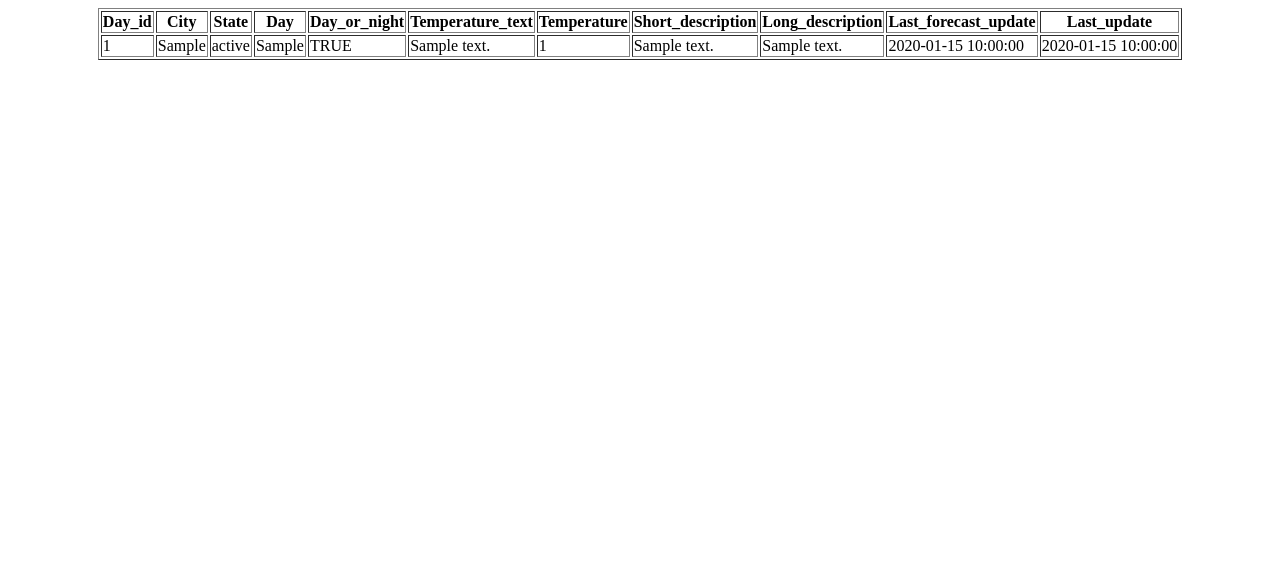
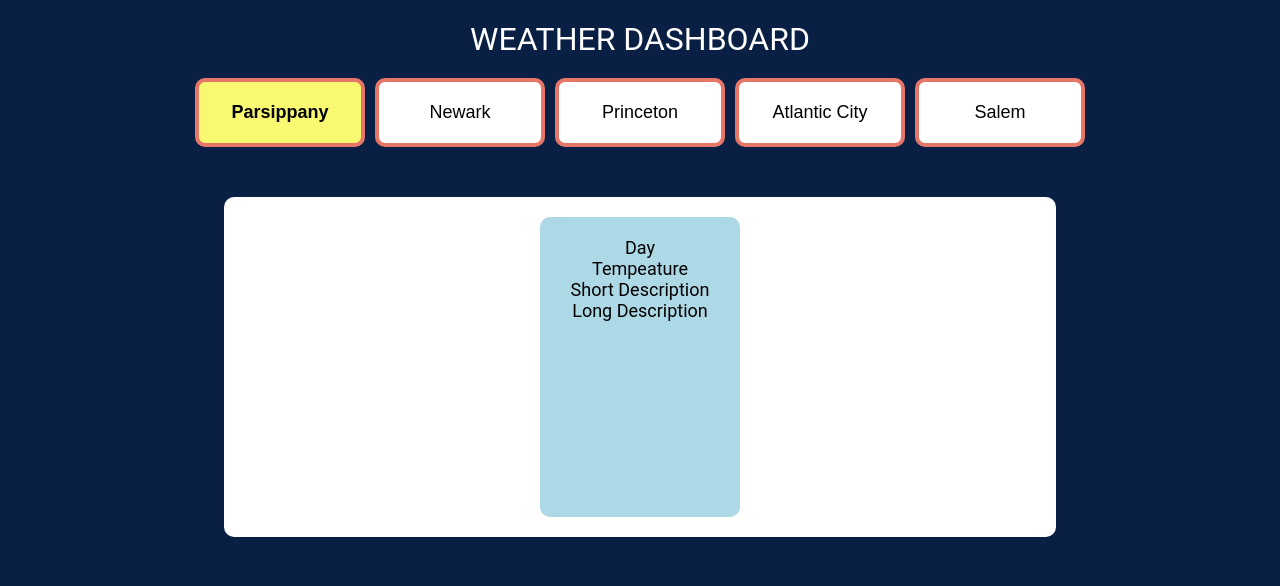
Before and after one commit to Vrajs16/weather-dashboard, a PHP site: page / in a window 1280 px wide. Shown: the top 586 px of the page. Run offline with PHP 8.4, Linux system fonts and the light colour scheme; tables that the repository leaves empty hold one stand-in row (values such as "Sample post").

Commit message:
Simple Ui with php

```diff
--- a/dbfuncs.php
+++ b/dbfuncs.php
@@ -1,5 +1,6 @@
 <?php
 require 'dbconn.php';
+
 
 function getAllWeatherData()
 {
@@ -9,3 +10,11 @@ function getAllWeatherData()
     mysqlClose($cnx);
     return $cursor;
 }
+function getCityWeather($city)
+{
+    $cnx = mysqlConnect();
+    $query = 'SELECT * FROM weather_data WHERE city="' . $city . '"';
+    $cursor = $cnx->query($query);
+    mysqlClose($cnx);
+    return $cursor;
+}
--- /dev/null
+++ b/index.css
@@ -0,0 +1,70 @@
+* {
+  margin: 0px;
+  padding: 0px;
+  box-sizing: border-box;
+  font-weight: normal;
+}
+
+html,
+body {
+  background-color: #0a1f44;
+  font-family: "Roboto", sans-serif;
+}
+.top-navigation {
+  padding: 20px;
+}
+
+.dash-title {
+  color: white;
+  text-align: center;
+}
+
+.container {
+  padding: 0 100px;
+  display: flex;
+  flex-wrap: wrap;
+  justify-content: center;
+  gap: 10px;
+}
+
+.item {
+  padding: 20px;
+  width: 170px;
+  color: black;
+  background-color: white;
+  font-size: large;
+  border-radius: 10px;
+  border: 4px solid #e57668;
+  outline: none;
+  font-weight: lighter;
+  justify-content: center;
+}
+.item-selected {
+  background-color: #f9f871;
+  font-weight: bolder;
+}
+
+.weather-dashboard {
+  margin: 50px auto;
+  max-width: 65%;
+  padding: 20px;
+  color: black;
+  background-color: white;
+  font-size: large;
+  border: none;
+  outline: none;
+  border-radius: 10px;
+  display: flex;
+  justify-content: center;
+  gap: 10px;
+  flex-wrap: wrap;
+}
+
+.weather-item {
+  padding: 20px;
+  background-color: lightblue;
+  border-radius: 10px;
+  width: 200px;
+  height: 300px;
+  text-align: center;
+}
--- a/index.php
+++ b/index.php
@@ -3,51 +3,116 @@
 <?php require 'dbfuncs.php'; ?>
 
 <head>
-    <meta charset="UTF-8">
-    <meta http-equiv="X-UA-Compatible" content="IE=edge">
-    <meta name="viewport" content="width=device-width, initial-scale=1.0">
-    <title>Weather Dashboard</title>
+  <meta charset="UTF-8" />
+  <meta http-equiv="X-UA-Compatible" content="IE=edge" />
+  <meta name="viewport" content="width=device-width, initial-scale=1.0" />
+  <link rel="stylesheet" href="index.css" />
+  <title>Weather Dashboard</title>
 </head>
 
 <body>
-    <table align="center" border="1">
-        <thead>
-            <tr>
-                <th>Day_id</th>
-                <th>City</th>
-                <th>State</th>
-                <th>Day</th>
-                <th>Day_or_night</th>
-                <th>Temperature_text</th>
-                <th>Temperature</th>
-                <th>Short_description</th>
-                <th>Long_description</th>
-                <th>Last_forecast_update</th>
-                <th>Last_update</th>
-            </tr>
-        </thead>
-        <tbody>
-            <?php
-            $cursor = getAllWeatherData();
-            while ($row = $cursor->fetch_assoc()) {
-                echo '<tr>';
-                echo '<td>' . $row['day_id'] . '</td>';
-                echo '<td>' . $row['city'] . '</td>';
-                echo '<td>' . $row['state'] . '</td>';
-                echo '<td>' . $row['day'] . '</td>';
-                $answer = (intval($row['day_or_night'])) ? 'TRUE' : 'FALSE';
-                echo '<td>' . $answer . '</td>';
-                echo '<td>' . $row['temperature_text'] . '</td>';
-                echo '<td>' . $row['temperature'] . '</td>';
-                echo '<td>' . $row['short_description'] . '</td>';
-                echo '<td>' . $row['long_description'] . '</td>';
-                echo '<td>' . $row['last_forecast_update'] . '</td>';
-                echo '<td>' . $row['last_update'] . '</td>';
-                echo '</tr>';
-            }
-            ?>
-        </tbody>
-    </table>
+  <div class="top-navigation">
+    <a style="text-decoration: none;" href="/index.php">
+      <h1 class="dash-title">WEATHER DASHBOARD</h1>
+    </a>
+  </div>
+  <div>
+    <!-- Create from php-->
+    <form class="container" action="index.php" , method="get">
+      <?php
+      if (isset($_GET['city'])) {
+        $city = $_GET['city'];
+        if ($city == "Parsippany") {
+          echo '
+          <input class="item item-selected" type="submit" name="city" value="Parsippany" disabled/>
+          <input class="item" type="submit" name="city" value="Newark" />
+          <input class="item" type="submit" name="city" value="Princeton" />
+          <input class="item" type="submit" name="city" value="Atlantic City" />
+          <input class="item" type="submit" name="city" value="Salem" />';
+        } else if ($city == "Newark") {
+          echo '
+          <input class="item" type="submit" name="city" value="Parsippany" />
+          <input class="item item-selected" type="submit" name="city" value="Newark" disabled/>
+          <input class="item" type="submit" name="city" value="Princeton" />
+          <input class="item" type="submit" name="city" value="Atlantic City" />
+          <input class="item" type="submit" name="city" value="Salem" />';
+        } else if ($city == "Princeton") {
+          echo  '
+          <input class="item" type="submit" name="city" value="Parsippany" />
+          <input class="item" type="submit" name="city" value="Newark" />
+          <input class="item item-selected" type="submit" name="city" value="Princeton" disabled />
+          <input class="item" type="submit" name="city" value="Atlantic City" />
+          <input class="item" type="submit" name="city" value="Salem" />';
+        } else if ($city == "Atlantic City") {
+          echo  '
+          <input class="item" type="submit" name="city" value="Parsippany" />
+          <input class="item" type="submit" name="city" value="Newark" />
+          <input class="item" type="submit" name="city" value="Princeton" />
+          <input class="item item-selected" type="submit" name="city" value="Atlantic City" disabled />
+          <input class="item" type="submit" name="city" value="Salem" />';
+        } else if ($city == "Salem") {
+          echo  '
+          <input class="item" type="submit" name="city" value="Parsippany" />
+          <input class="item" type="submit" name="city" value="Newark" />
+          <input class="item" type="submit" name="city" value="Princeton" />
+          <input class="item" type="submit" name="city" value="Atlantic City" />
+          <input class="item item-selected" type="submit" name="city" value="Salem" disabled />';
+        } else {
+          echo '
+          <input class="item item-selected" type="submit" name="city" value="Parsippany" disabled />
+          <input class="item" type="submit" name="city" value="Newark" />
+          <input class="item" type="submit" name="city" value="Princeton" />
+          <input class="item" type="submit" name="city" value="Atlantic City" />
+          <input class="item" type="submit" name="city" value="Salem" />';
+        }
+      } else {
+        echo '
+        <input class="item item-selected" type="submit" name="city" value="Parsippany" disabled />
+          <input class="item" type="submit" name="city" value="Newark" />
+          <input class="item" type="submit" name="city" value="Princeton" />
+          <input class="item" type="submit" name="city" value="Atlantic City" />
+          <input class="item" type="submit" name="city" value="Salem" />';
+      }
+      ?>
+    </form>
+  </div>
+  <div class="weather-dashboard">
+    <?php
+    if (isset($_GET['city'])) {
+      $cities = array("Parsippany", "Newark", "Princeton", "Atlantic City", "Salem");
+      $city = $_GET['city'];
+      if (in_array($city, $cities)) {
+        $cursor = getCityWeather($city);
+        $row = $cursor->fetch_assoc();
+        if (is_null($row)) {
+          echo "SOME ERROR HAS OCCURED. PLEASE TRY AGAIN LATER";
+        } else {
+          echo "<div class='weather-item'>From PHP</div>";
+          while ($row = $cursor->fetch_assoc()) {
+            break;
+          }
+        }
+      }
+    }
+    ?>
+    <div class='weather-item'>
+      <div>
+        Day
+      </div>
+      <div>
+        Tempeature
+      </div>
+      <div>
+        Short Description
+      </div>
+      <div>
+        Long Description
+      </div>
+    </div>
+  </div>
+
 </body>
 
 </html>
+
+<script></script>
```
Also changed, not shown: newpage.php (added, +53 -0 lines).
